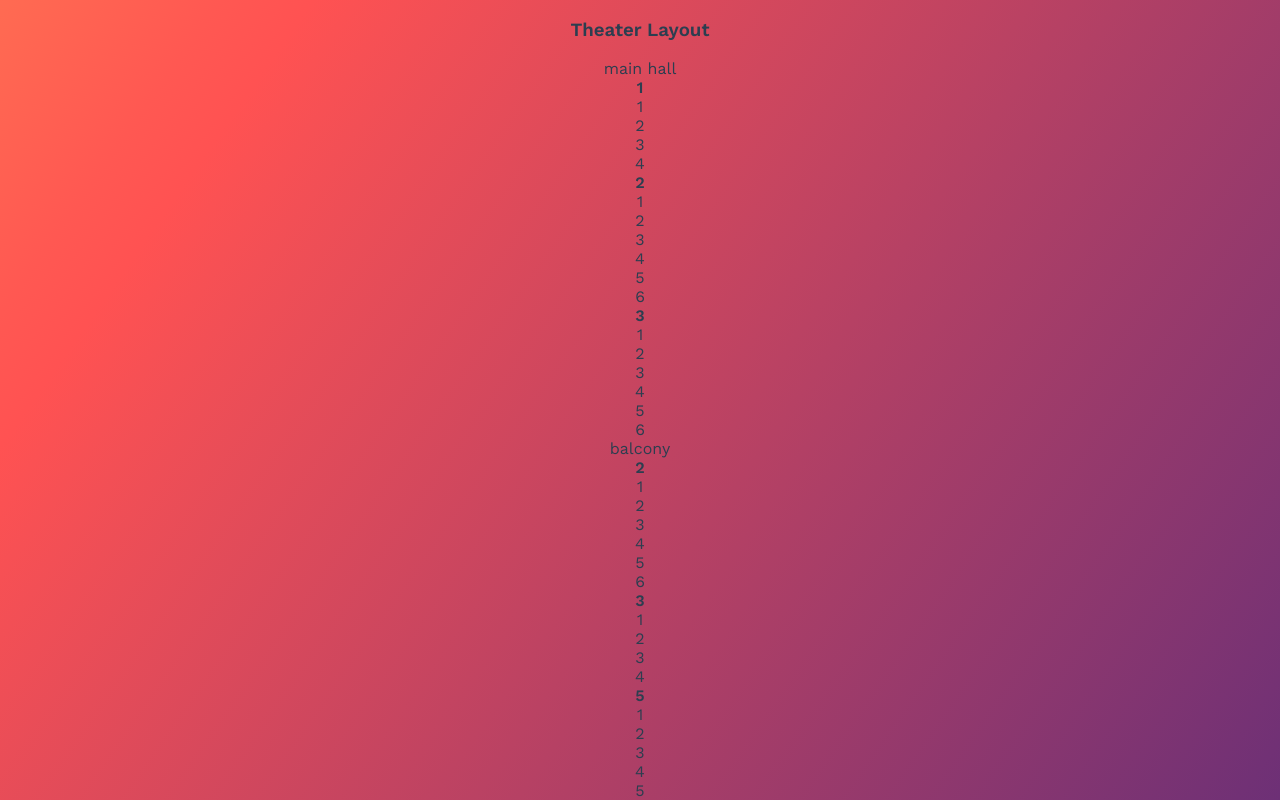
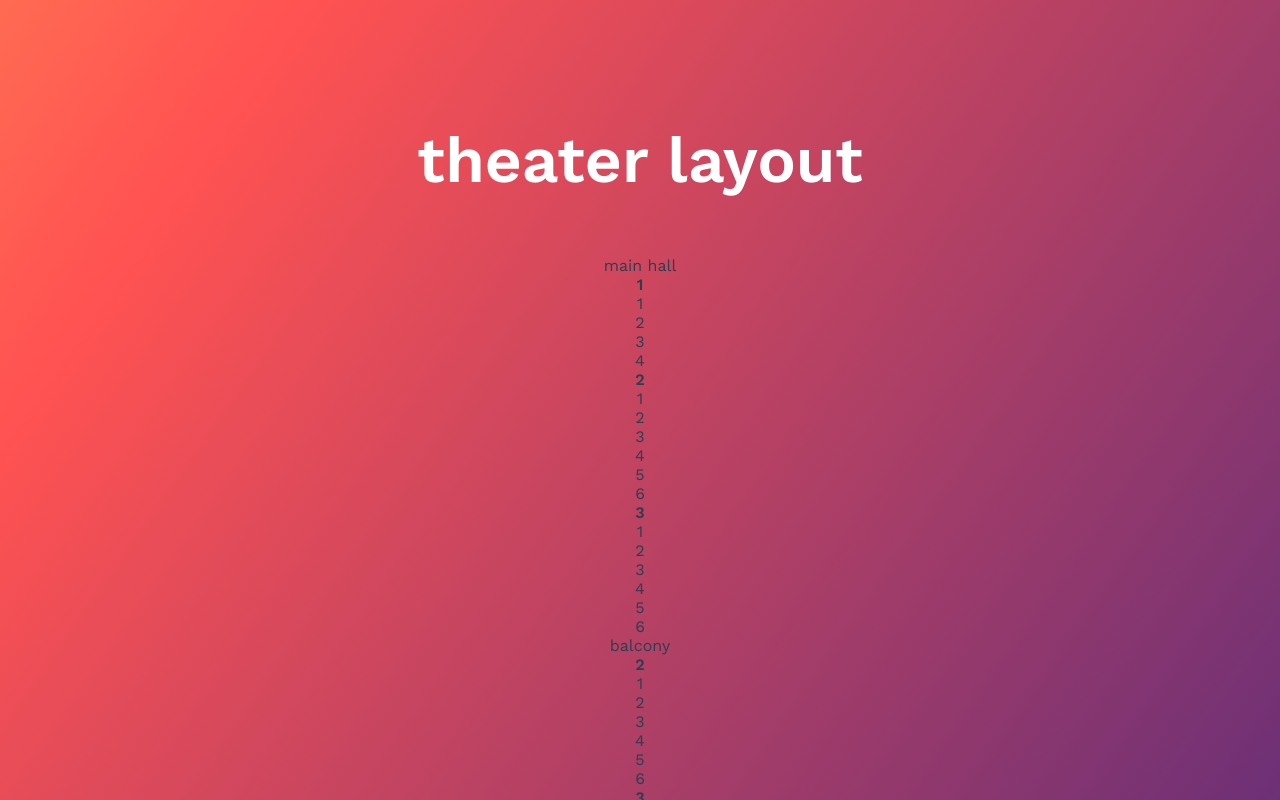
Before and after one commit to AlenaAlyona/theater_vue, a Vue app: page / in a window 1280 px wide. Built offline with nearby package versions, Linux system fonts and the light colour scheme.

Commit message:
styled title in app component

```diff
--- a/src/App.vue
+++ b/src/App.vue
@@ -42,5 +42,17 @@ body {
   height: 100%;
   margin: 0;
   padding: 0;
+  text-size-adjust: 100%;
+}
+
+.title {
+  font-size: 4rem;
+  line-height: 1;
+  font-weight: 600;
+  text-transform: lowercase;
+  margin: 0;
+  color: #fff;
+  margin-top: 8rem;
+  margin-bottom: 4rem;
 }
 </style>
```
